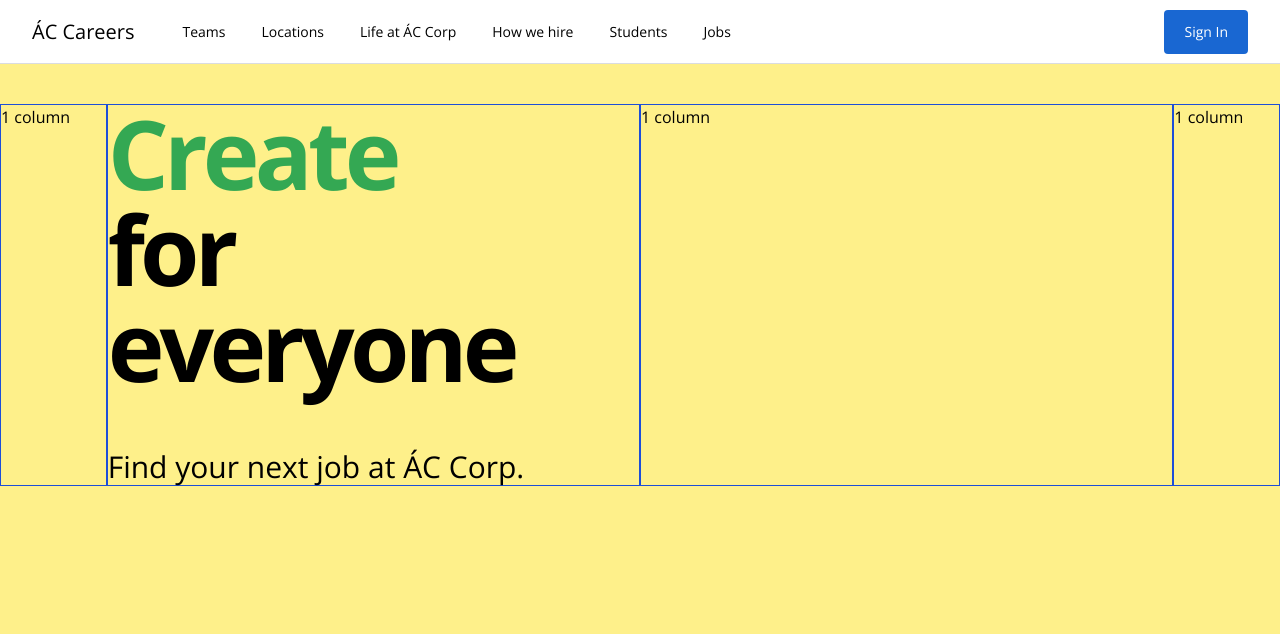
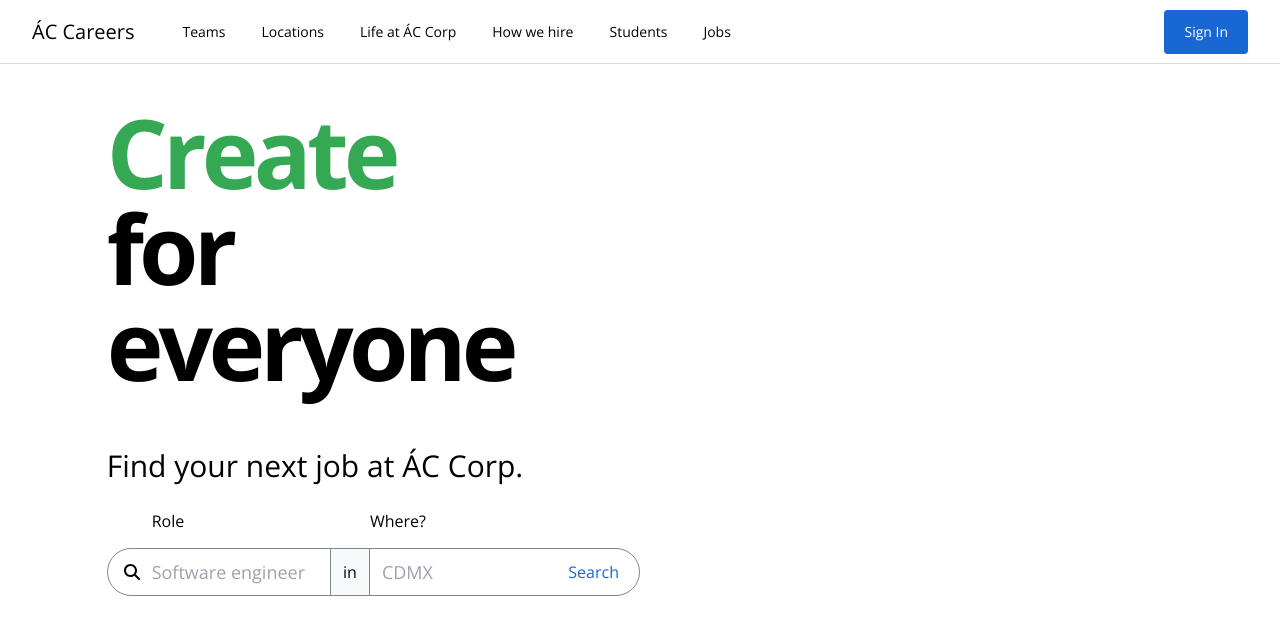
Before and after one commit to AngelCruzL/job-search, a Vue app: page / in a window 1280 px wide. Shown: the top 634 px of the page. Built offline with nearby package versions, Linux system fonts and the light colour scheme.

Commit message:
Add JobSearchForm component layout

```diff
--- a/src/components/ActionButton.vue
+++ b/src/components/ActionButton.vue
@@ -33,11 +33,11 @@
 
 <style scoped>
 button {
-  @apply rounded px-5 py-3 font-medium;
+  @apply px-5 py-3 font-medium;
 }
 
 .primary {
-  @apply border-0 bg-brand-blue-1  text-white hover:shadow-blue;
+  @apply rounded bg-brand-blue-1  text-white hover:shadow-blue;
 }
 
 .secondary {
--- /dev/null
+++ b/src/components/JobSearchForm.vue
@@ -0,0 +1,50 @@
+<script>
+import { FontAwesomeIcon } from '@fortawesome/vue-fontawesome'
+
+import ActionButton from '@/components/ActionButton.vue'
+
+export default {
+  name: 'JobSearchForm',
+  components: { ActionButton, FontAwesomeIcon }
+}
+</script>
+
+<template>
+  <form
+    class="flex h-12 w-full items-center rounded-3xl border border-solid border-brand-gray-3"
+  >
+    <font-awesome-icon :icon="['fas', 'search']" class="ml-4 mr-3" />
+
+    <div class="flex h-full flex-1 flex-nowrap text-base font-light">
+      <div class="relative flex h-full flex-1 items-center pr-3">
+        <label class="absolute -top-10 left-0" for="role">Role</label>
+        <input
+          id="role"
+          class="w-full text-lg font-normal focus:outline-none"
+          placeholder="Software engineer"
+          type="text"
+        />
+      </div>
+
+      <span
+        class="flex h-full items-center border-l border-r border-brand-gray-3 bg-brand-gray-2 px-3"
+      >
+        in
+      </span>
+
+      <div class="relative flex h-full flex-1 items-center pl-3">
+        <label class="absolute -top-10 left-0" for="location">Where?</label>
+        <input
+          id="location"
+          class="w-full text-lg font-normal focus:outline-none"
+          placeholder="CDMX"
+          type="text"
+        />
+      </div>
+    </div>
+
+    <action-button class="rounded-r-3xl" text="Search" type="secondary" />
+  </form>
+</template>
+
+<style scoped></style>
--- a/src/components/PageHeadline.vue
+++ b/src/components/PageHeadline.vue
@@ -34,7 +34,7 @@
 </script>
 
 <template>
-  <section>
+  <section class="mb-16">
     <h1 class="mb-14 text-8xl font-bold tracking-tighter">
       <span :class="actionClasses">{{ action }}</span>
       <br />
--- a/src/components/PageHero.vue
+++ b/src/components/PageHero.vue
@@ -1,25 +1,27 @@
 <script>
 import PageHeadline from '@/components/PageHeadline.vue'
+import JobSearchForm from '@/components/JobSearchForm.vue'
 
 export default {
   name: 'PageHero',
-  components: { PageHeadline }
+  components: { JobSearchForm, PageHeadline }
 }
 </script>
 
 <template>
   <main>
-    <section class="flex h-screen flex-col bg-yellow-200 pb-20 pt-10">
+    <section class="flex h-screen flex-col pb-20 pt-10">
       <div class="grid grid-cols-12">
-        <div class="col-span-1 col-start-1 border border-blue-700">1 column</div>
+        <div class="col-span-1 col-start-1"></div>
 
-        <div class="col-span-5 col-start-2 border border-blue-700">
+        <div class="col-span-5 col-start-2">
           <page-headline />
+          <job-search-form />
         </div>
 
-        <div class="col-span-5 col-start-7 border border-blue-700">1 column</div>
+        <div class="col-span-5 col-start-7"></div>
 
-        <div class="col-span-1 col-start-12 border border-blue-700">1 column</div>
+        <div class="col-span-1 col-start-12"></div>
       </div>
     </section>
   </main>
--- a/tailwind.config.js
+++ b/tailwind.config.js
@@ -10,6 +10,8 @@
       },
       colors: {
         'brand-gray-1': '#dadce0',
+        'brand-gray-2': '#f8f9fa',
+        'brand-gray-3': '#80868b',
         'brand-blue-1': '#1967d2',
         'brand-blue-2': '#4285f4',
         'brand-green-1': '#137333'
```
